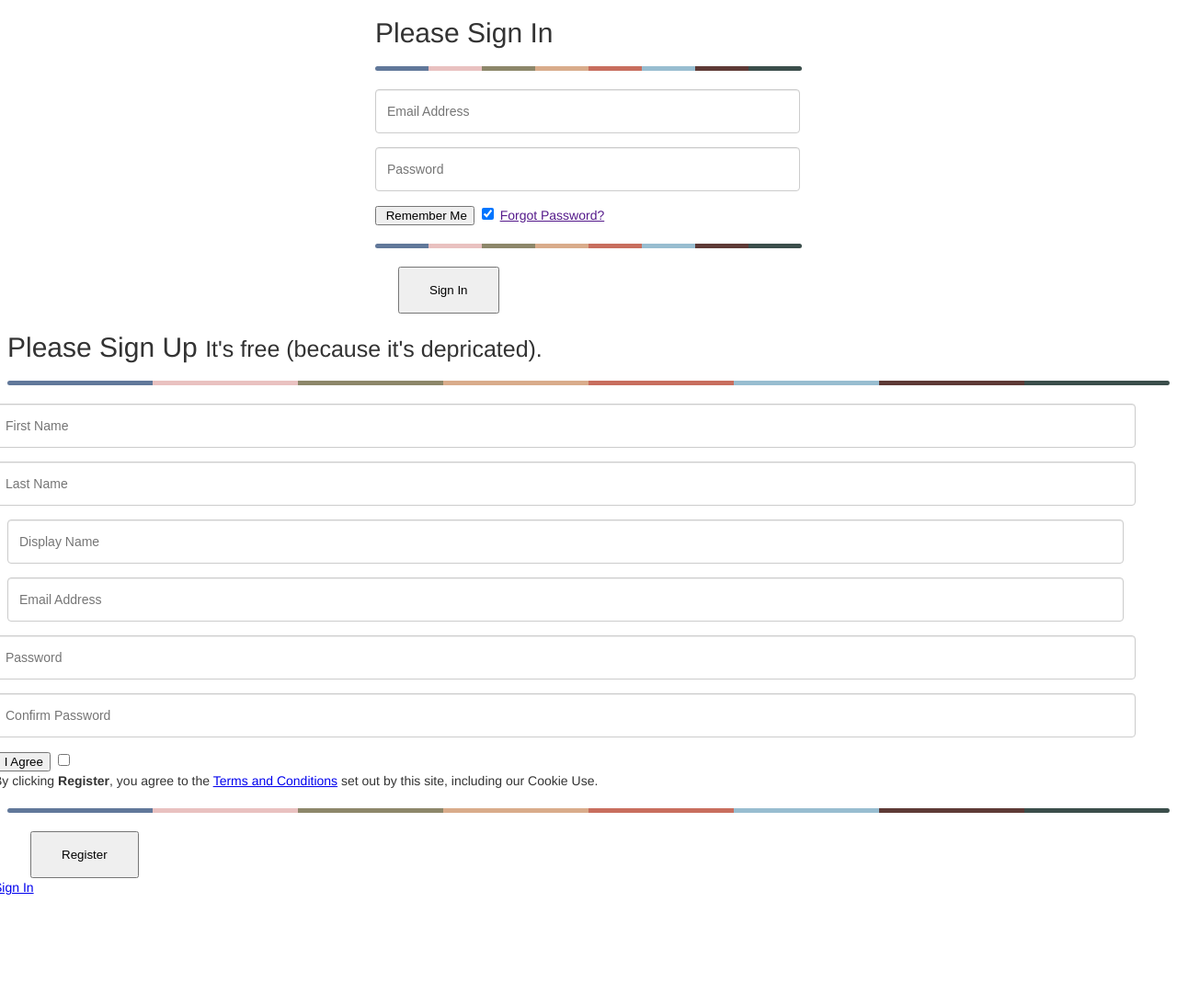
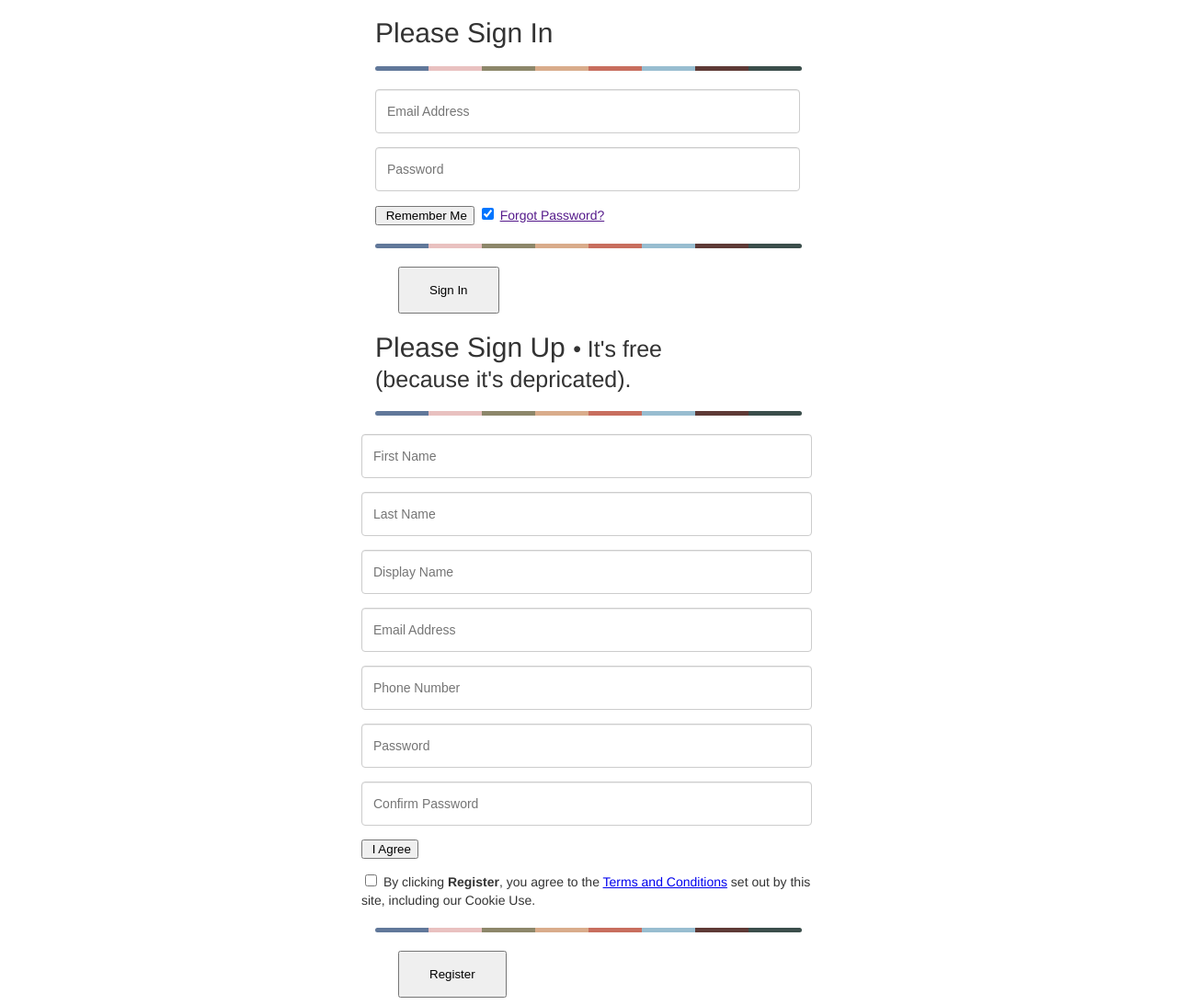
Before and after one commit to yfalcon8/task_manager, a Flask app: page / in a window 1280 px wide. Shown: the part 21-1114 px from the top of the page at 92% size. Before the commit the page ends 994 px from the top, so only its background shows below. Run offline with Flask 2, Linux system fonts and the light colour scheme; some libraries are stand-ins or nearby versions.

Commit message:
Index additions
* Adding Terms & Conditions modal
* Arranging registration form

```diff
--- a/templates/login.html
+++ b/templates/login.html
@@ -66,7 +66,12 @@
 <div class="row">
     <div class="col-xs-12 col-sm-8 col-md-6 col-sm-offset-2 col-md-offset-3">
         <form role="form" action="/register" method="POST">
-            <h2>Please Sign Up <small>It's free (because it's depricated).</small></h2>
+
+            <!-- The fieldset tag is used to group related elements in a form. -->
+            <!-- A box is drawn around the related elements. -->
+            <fieldset>
+
+                <h2>Please Sign Up <small> • It's free </br>(because it's depricated).</small></h2>
                 <hr class="colorgraph">
 
                 <div class="row">
@@ -81,17 +86,25 @@
                             <input type="text" name="last_name" id="last_name" class="form-control input-lg" placeholder="Last Name" tabindex="2">
                         </div>
                     </div>
-            </div>
 
+                    <div class="col-xs-12 col-sm-6 col-md-6">
                         <div class="form-group">
                             <input type="text" name="display_name" id="display_name" class="form-control input-lg" placeholder="Display Name" tabindex="3">
                         </div>
+                    </div>
 
+                    <div class="col-xs-12 col-sm-6 col-md-6">
                         <div class="form-group">
                             <input type="email" name="email" id="email" class="form-control input-lg" placeholder="Email Address" tabindex="4">
                         </div>
+                    </div>
 
-            <div class="row">
+                    <div class="col-xs-12 col-sm-6 col-md-6">
+                        <div class="form-group">
+                            <input type="phone" name="phone" id="phone" class="form-control input-lg" placeholder="Phone Number" tabindex="5">
+                        </div>
+                    </div>
+
                     <div class="col-xs-12 col-sm-6 col-md-6">
                         <div class="form-group">
                             <input type="password" name="password" id="password" class="form-control input-lg" placeholder="Password" tabindex="5">
@@ -103,30 +116,32 @@
                             <input type="password" name="password_confirmation" id="password_confirmation" class="form-control input-lg" placeholder="Confirm Password" tabindex="6">
                         </div>
                     </div>
+                </div>
 
-            </div>
                 <div class="row">
                     <div class="col-xs-4 col-sm-3 col-md-3">
                         <span class="button-checkbox">
                             <button type="button" class="btn" data-color="info" tabindex="7">I Agree</button>
-                        <input type="checkbox" name="t_and_c" id="t_and_c" class="hidden" value="1">
                         </span>
                     </div>
                     <div class="col-xs-8 col-sm-9 col-md-9">
-                     By clicking <strong class="label label-primary">Register</strong>, you agree to the <a href="#" data-toggle="modal" data-target="#t_and_c_m">Terms and Conditions</a> set out by this site, including our Cookie Use.
+                        <p>
+                        <input type="checkbox" name="t_and_c" id="t_and_c" class="hidden" value="1">
+                         By clicking <strong class="label label-primary">Register</strong>, you agree to the <a href="#" data-toggle="modal" data-target="#register_terms">Terms and Conditions</a> set out by this site, including our Cookie Use.
+                        </p>
                     </div>
                 </div>
 
                 <hr class="colorgraph">
                 <div class="row">
                     <div class="col-xs-12 col-md-6"><input type="submit" value="Register" class="btn btn-primary btn-block btn-lg" tabindex="7"></div>
-                <div class="col-xs-12 col-md-6"><a href="#" class="btn btn-success btn-block btn-lg">Sign In</a></div>
                 </div>
+            </fieldset>
         </form>
     </div>
 </div>
-<!-- Modal -->
-<div class="modal fade" id="t_and_c_m" tabindex="-1" role="dialog" aria-labelledby="myModalLabel" aria-hidden="true">
+<!-- T&C Modal -->
+<div class="modal fade" id="register_terms" tabindex="-1" role="dialog" aria-labelledby="myModalLabel" aria-hidden="true">
     <div class="modal-dialog modal-lg">
         <div class="modal-content">
             <div class="modal-header">
@@ -134,13 +149,30 @@
                 <h4 class="modal-title" id="myModalLabel">Register</h4>
             </div>
             <div class="modal-body">
-                <p>Lorem ipsum dolor sit amet, consectetur adipisicing elit. Similique, itaque, modi, aliquam nostrum at sapiente consequuntur natus odio reiciendis perferendis rem nisi tempore possimus ipsa porro delectus quidem dolorem ad.</p>
-                <p>Lorem ipsum dolor sit amet, consectetur adipisicing elit. Similique, itaque, modi, aliquam nostrum at sapiente consequuntur natus odio reiciendis perferendis rem nisi tempore possimus ipsa porro delectus quidem dolorem ad.</p>
-                <p>Lorem ipsum dolor sit amet, consectetur adipisicing elit. Similique, itaque, modi, aliquam nostrum at sapiente consequuntur natus odio reiciendis perferendis rem nisi tempore possimus ipsa porro delectus quidem dolorem ad.</p>
-                <p>Lorem ipsum dolor sit amet, consectetur adipisicing elit. Similique, itaque, modi, aliquam nostrum at sapiente consequuntur natus odio reiciendis perferendis rem nisi tempore possimus ipsa porro delectus quidem dolorem ad.</p>
-                <p>Lorem ipsum dolor sit amet, consectetur adipisicing elit. Similique, itaque, modi, aliquam nostrum at sapiente consequuntur natus odio reiciendis perferendis rem nisi tempore possimus ipsa porro delectus quidem dolorem ad.</p>
-                <p>Lorem ipsum dolor sit amet, consectetur adipisicing elit. Similique, itaque, modi, aliquam nostrum at sapiente consequuntur natus odio reiciendis perferendis rem nisi tempore possimus ipsa porro delectus quidem dolorem ad.</p>
-                <p>Lorem ipsum dolor sit amet, consectetur adipisicing elit. Similique, itaque, modi, aliquam nostrum at sapiente consequuntur natus odio reiciendis perferendis rem nisi tempore possimus ipsa porro delectus quidem dolorem ad.</p>
+                <p>
+                <h2>Terms &amp; Conditions</h2></br>
+                <h4>Last updated: October 2016</h4></br>
+                    Please read these Terms and Conditions ("Terms", "Terms and Conditions") carefully before using the Task Manager website (the "Service") operated sporatically by the contributers ("us", "we", or "our"). Your access to and use of the Service is conditioned on your acceptance of and compliance with these Terms. These Terms apply to all visitors, users and others who access or use the Service. By accessing or using the Service you agree to be bound by these Terms. If you disagree with any part of the terms then you may not access the Service.
+                </p>
+                <p>
+                <h3>Content</h3></br>
+                    Our Service allows users to create, edit, share, make content and otherwise make available certain information, text, graphics, videos, or other material ("Content"). You are responsible for the maintenance of your own content.
+                </p>
+                <p>
+                <h3>Links To Other Web Sites</h3></br>
+                    Our Service may contain links to thirdparty web sites or services that are not owned or controlled by us.
+                </p>
+                <p>
+                    We have no control over, and assumes no responsibility for, the content, privacy policies, or practices of any third party web sites or services. You further acknowledge and agree that we shall not be responsible or liable, directly or indirectly, for any damage or loss caused or alleged to be caused by or in connection with use of or reliance on any such content, goods or services available on or through any such web sites or services.
+                </p>
+                <p>
+                <h3>Changes</h3></br>
+                        We reserve the right, at our sole discretion, to modify or replace these Terms at any time. If a revision is material we will not provide any notice to any new terms taking effect. What constitutes a material change will be determined at our sole discretion.
+                </p>
+                <p>
+                <h3>Contact Us</h3></br>
+                        If you have any questions about these Terms, please contact us via the app Github.
+                </p>
             </div>
             <div class="modal-footer">
                 <button type="button" class="btn btn-primary" data-dismiss="modal">I Agree</button>
```
Lines whose indentation alone changed are shown as unchanged.
